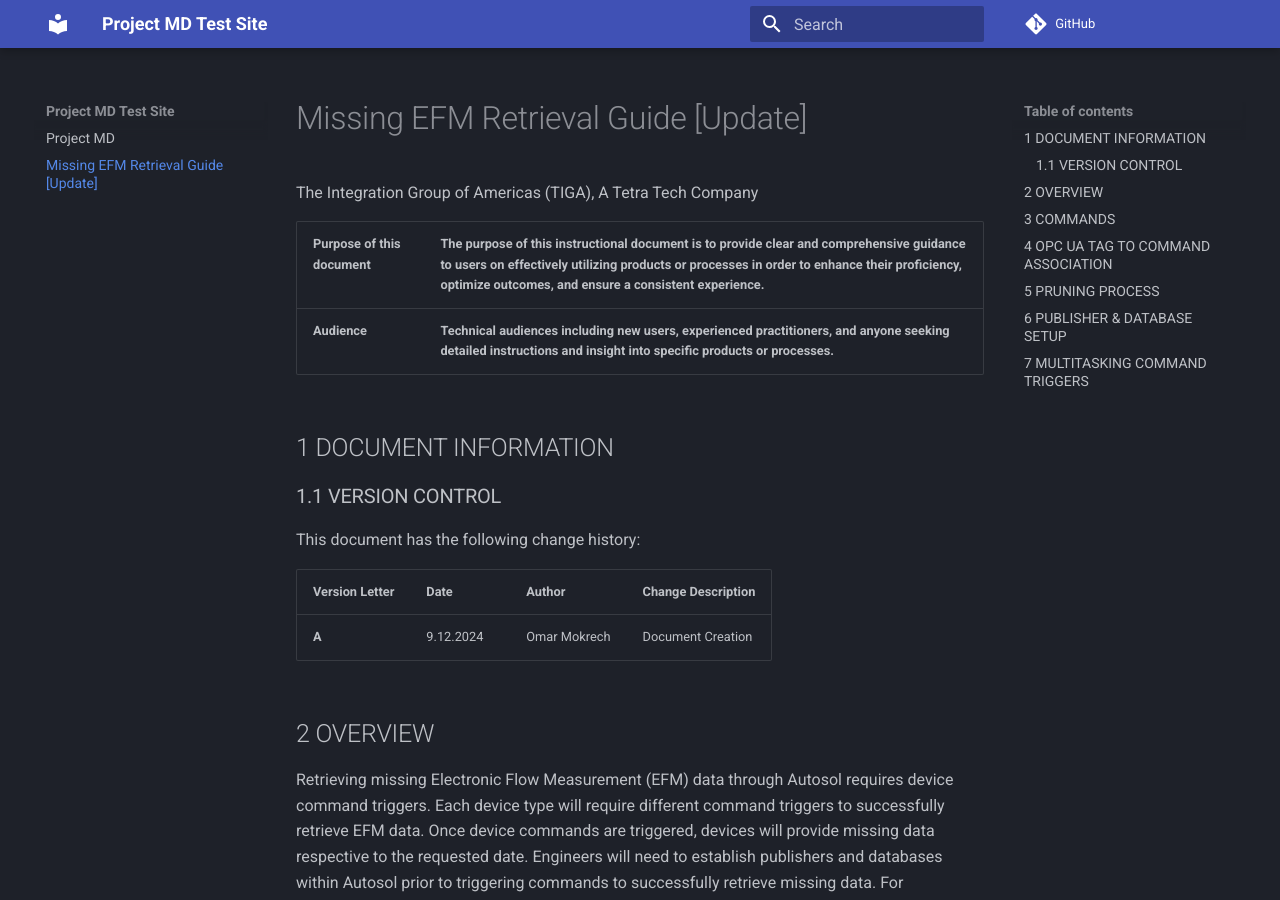
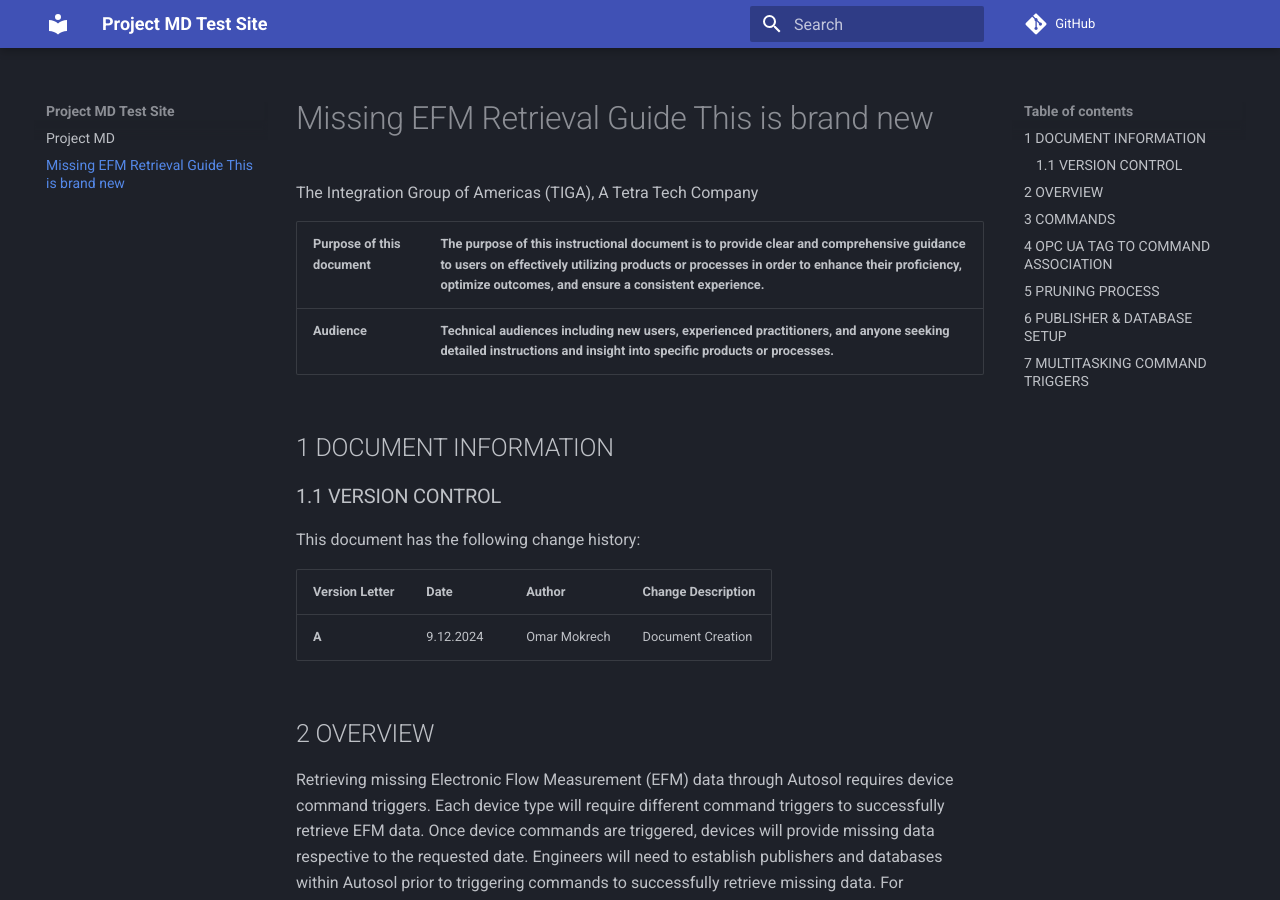
Before and after one commit to Mokrecho1/MkDocs_Test, an MkDocs documentation site: the page built from docs/112, TIGA, Missing EFM Retrieval Guide.md, in a window 1280 px wide and 900 px high. Built offline with MkDocs 1.6.1 and Material for MkDocs 9.7.7, drawn with Linux system fonts in a browser that asks for light colours; comment, search, counter and statistics services are not loaded.

Commit message:
Update 112, TIGA, Missing EFM Retrieval Guide.md

```diff
--- a/docs/112, TIGA, Missing EFM Retrieval Guide.md
+++ b/docs/112, TIGA, Missing EFM Retrieval Guide.md
@@ -1,4 +1,4 @@
-# Missing EFM Retrieval Guide [Update]
+# Missing EFM Retrieval Guide This is brand new
 
 The Integration Group of Americas (TIGA), A Tetra Tech Company
 
```
